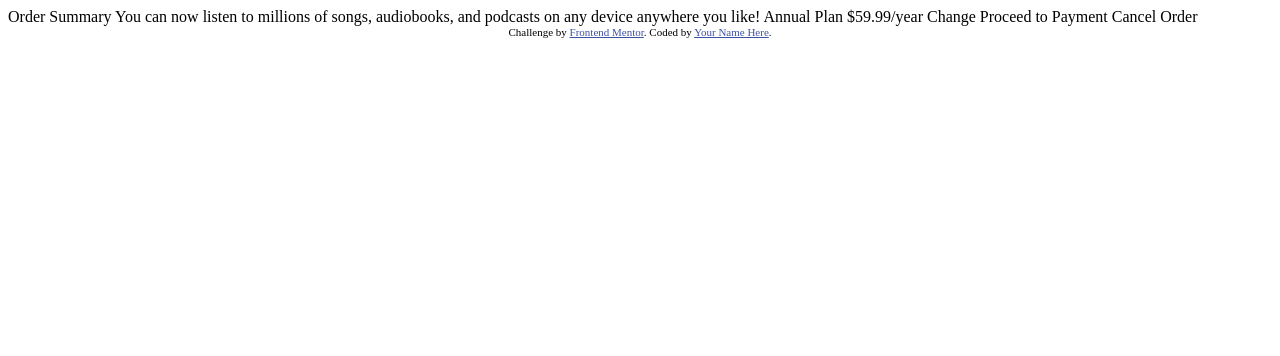
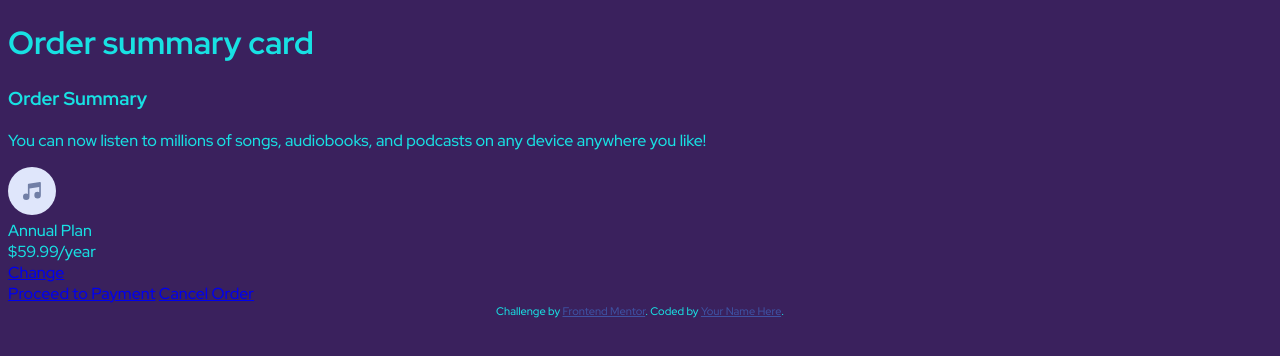
Before and after one commit to IEdiong/fem-order-summary-component, a website: page index.html in a window 1280 px wide. Drawn offline with Linux system fonts and the light colour scheme.

Commit message:
Html structure done

```diff
--- /dev/null
+++ b/assets/css/style.css
@@ -0,0 +1,5 @@
+body {
+  background-color: #3a215d;
+  color: #18e1e3;
+  font-family: 'Red Hat Display', sans-serif;
+}
--- a/index.html
+++ b/index.html
@@ -1,37 +1,50 @@
 <!DOCTYPE html>
 <html lang="en">
   <head>
-  <meta charset="UTF-8">
-  <meta name="viewport" content="width=device-width, initial-scale=1.0"> <!-- displays site properly based on user's device -->
+    <meta charset="UTF-8" />
+    <meta name="viewport" content="width=device-width, initial-scale=1.0" />
+    <!-- displays site properly based on user's device -->
 
-  <link rel="icon" type="image/png" sizes="32x32" href="./images/favicon-32x32.png">
+    <link rel="icon" type="image/png" sizes="32x32" href="./images/favicon-32x32.png" />
+    <link rel="preconnect" href="https://fonts.googleapis.com" />
+    <link rel="preconnect" href="https://fonts.gstatic.com" crossorigin />
+    <link href="https://fonts.googleapis.com/css2?family=Red+Hat+Display:wght@500;700;900&display=swap" rel="stylesheet" />
+    <link rel="stylesheet" href="assets/css/style.css" />
 
     <title>Frontend Mentor | Order summary card</title>
 
     <!-- Feel free to remove these styles or customise in your own stylesheet 👍 -->
     <style>
-    .attribution { font-size: 11px; text-align: center; }
-    .attribution a { color: hsl(228, 45%, 44%); }
+      .attribution {
+        font-size: 11px;
+        text-align: center;
+      }
+      .attribution a {
+        color: hsl(228, 45%, 44%);
+      }
     </style>
   </head>
   <body>
+    <main>
+      <h1 class="sr-only">Order summary card</h1>
+      <div class="order-summary-card">
+        <h3 class="order-summary-card__title">Order Summary</h3>
+        <p class="osc__content">You can now listen to millions of songs, audiobooks, and podcasts on any device anywhere you like!</p>
+        <div class="osc__pricing">
+          <img src="images/icon-music.svg" alt="music icon" />
+          <div class="osc--plan">
+            <div class="osc__plan">Annual Plan</div>
+            <div class="osc__price">$59.99/year</div>
+          </div>
+          <a href="#">Change</a>
+        </div>
+        <a href="#" class="osc__proceed">Proceed to Payment</a>
+        <a href="#" class="osc__cancel">Cancel Order</a>
+      </div>
+    </main>
 
-  Order Summary
-
-  You can now listen to millions of songs, audiobooks, and podcasts on any
-  device anywhere you like!
-
-  Annual Plan
-  $59.99/year
-
-  Change
-
-  Proceed to Payment
-  Cancel Order
-
-  <div class="attribution">
-    Challenge by <a href="https://www.frontendmentor.io?ref=challenge" target="_blank">Frontend Mentor</a>.
-    Coded by <a href="#">Your Name Here</a>.
-  </div>
+    <footer>
+      <div class="attribution">Challenge by <a href="https://www.frontendmentor.io?ref=challenge" target="_blank">Frontend Mentor</a>. Coded by <a href="#">Your Name Here</a>.</div>
+    </footer>
   </body>
 </html>
```
Also changed, not shown: package.json (added, +26 -0 lines), 2 other files. Lines whose indentation alone changed are shown as unchanged.
